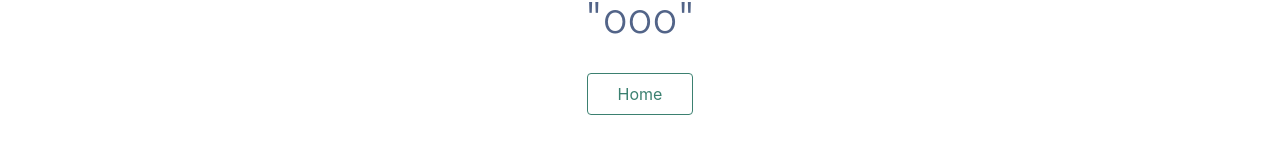
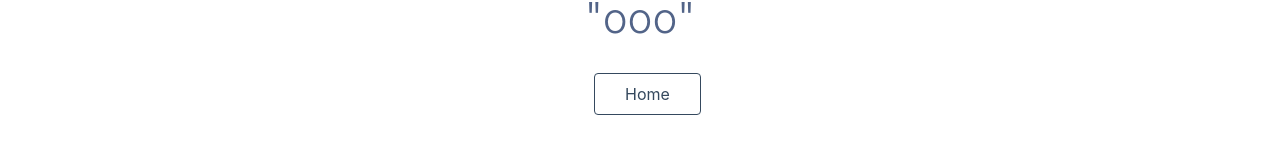
Before and after one commit to MPratley/cool-website, a Nuxt app: page /about in a window 1280 px wide. Shown: the part 411-564 px from the top of the page. Built offline with nearby package versions, Linux system fonts and the light colour scheme.

Commit message:
button colour change

```diff
--- a/pages/about.vue
+++ b/pages/about.vue
@@ -8,7 +8,7 @@
         A cool and good website that makes people go &#34;wow&#34; and &#34;ooo&#34;
       </h2>
       <div class="links">
-        <NuxtLink to="/" class="button--green">
+        <NuxtLink to="/" class="button--grey">
           Home
         </NuxtLink>
       </div>
--- a/pages/index.vue
+++ b/pages/index.vue
@@ -10,7 +10,7 @@
       <div class="links">
         <NuxtLink
           to="/about"
-          class="button--green"
+          class="button--grey"
         >
           About
         </NuxtLink>
```
Also changed, not shown: 1 other file (tests, documents, lock files or other folders).
